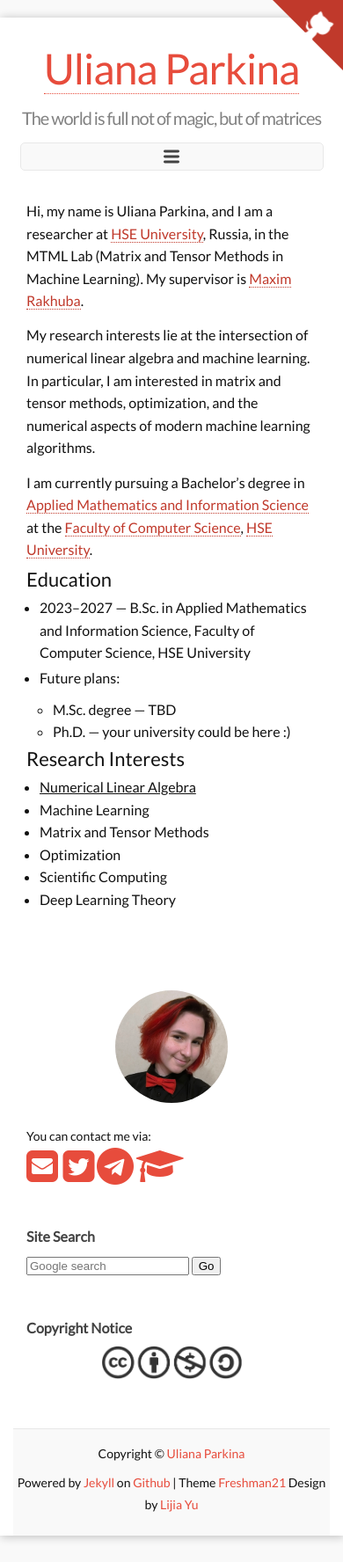
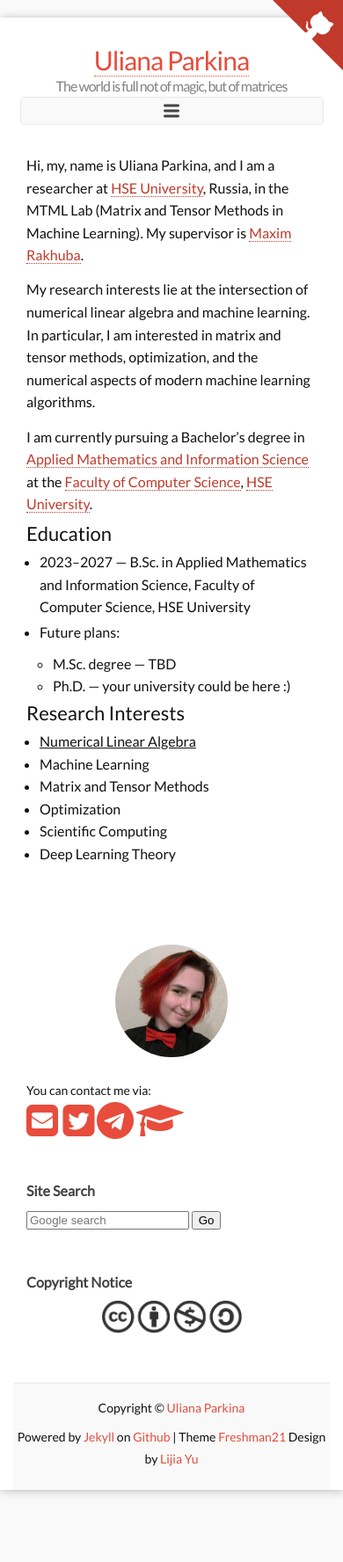
Before and after one commit to urparkina/urparkina.github.io, a Jekyll site: the page built from index.md, in a window 390 px wide. Shown: the whole page at 88% size. Built offline with Jekyll 4.4.1, drawn with Linux system fonts in a browser that asks for light colours; after the commit the page ends 1724 px from its top, so only the background shows below that.

Commit message:
for phone

```diff
--- a/_sass/_layout.scss
+++ b/_sass/_layout.scss
@@ -32,6 +32,18 @@
   margin-bottom: 0;
   text-align:center;
   color: $grey-color;
+}
+
+@include media-query($on-palm) {
+  .site-title {
+    font-size: 30px;
+    line-height: 36px;
+  }
+
+  .site-meta {
+    font-size: 16px;
+    line-height: 24px;
+  }
 }
 
 .site-nav {
@@ -100,18 +112,6 @@
     .page-link {
       display: block;
       padding: 5px 10px;
-    }
-  }
-
-  @include media-query($on-palm) {
-    .site-title {
-      font-size: 30px;
-      line-height: 36px;
-    }
-
-    .site-meta {
-      font-size: 16px;
-      line-height: 24px;
     }
   }
 
--- a/index.md
+++ b/index.md
@@ -4,7 +4,7 @@ title:
 permalink: /
 ---
 
-Hi, my name is Uliana Parkina, and I am a researcher at [HSE University](https://www.hse.ru/en/), Russia, in the MTML Lab (Matrix and Tensor Methods in Machine Learning). My supervisor is [Maxim Rakhuba](https://scholar.google.com/citations?user=-WOI9p8AAAAJ&hl=en&oi=ao).
+Hi, my, name is Uliana Parkina, and I am a researcher at [HSE University](https://www.hse.ru/en/), Russia, in the MTML Lab (Matrix and Tensor Methods in Machine Learning). My supervisor is [Maxim Rakhuba](https://scholar.google.com/citations?user=-WOI9p8AAAAJ&hl=en&oi=ao).
 
 My research interests lie at the intersection of numerical linear algebra and machine learning. In particular, I am interested in matrix and tensor methods, optimization, and the numerical aspects of modern machine learning algorithms.
 
```
